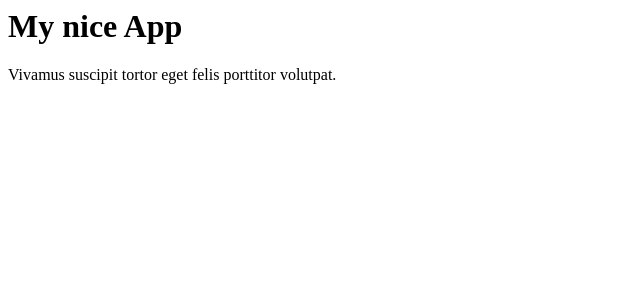
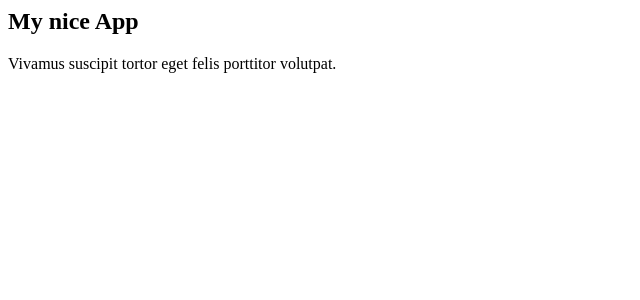
Before and after one commit to dominiquefabre/react-redux, a React app: page / in a window 1280 px wide. Shown: the top 300 px of the page, without its empty margins (0-640 px from the left). Built offline with nearby package versions, Linux system fonts and the light colour scheme.

Commit message:
Props & children

```diff
--- a/src/App.js
+++ b/src/App.js
@@ -7,7 +7,7 @@ const App = () => React.createElement(
   'div',
   {},
   [
-    React.createElement(Title, { id: 'app-title' }, 'My nice App'),
+    React.createElement(Title, { id: 'app-title', level: 'h2', content: 'My nice App', visible: true }),
     React.createElement(Content, {}, 'Vivamus suscipit tortor eget felis porttitor volutpat.')
   ]
 )
--- a/src/Title.js
+++ b/src/Title.js
@@ -1,9 +1,9 @@
 import React from 'react'
 
-const Title = ({ id, children }) => React.createElement(
-  'h1',
+const Title = ({ id, level, content, visible = false }) => visible ? React.createElement(
+  level,
   { id },
-  children
-)
+  content
+) : null
 
 export default Title
```
